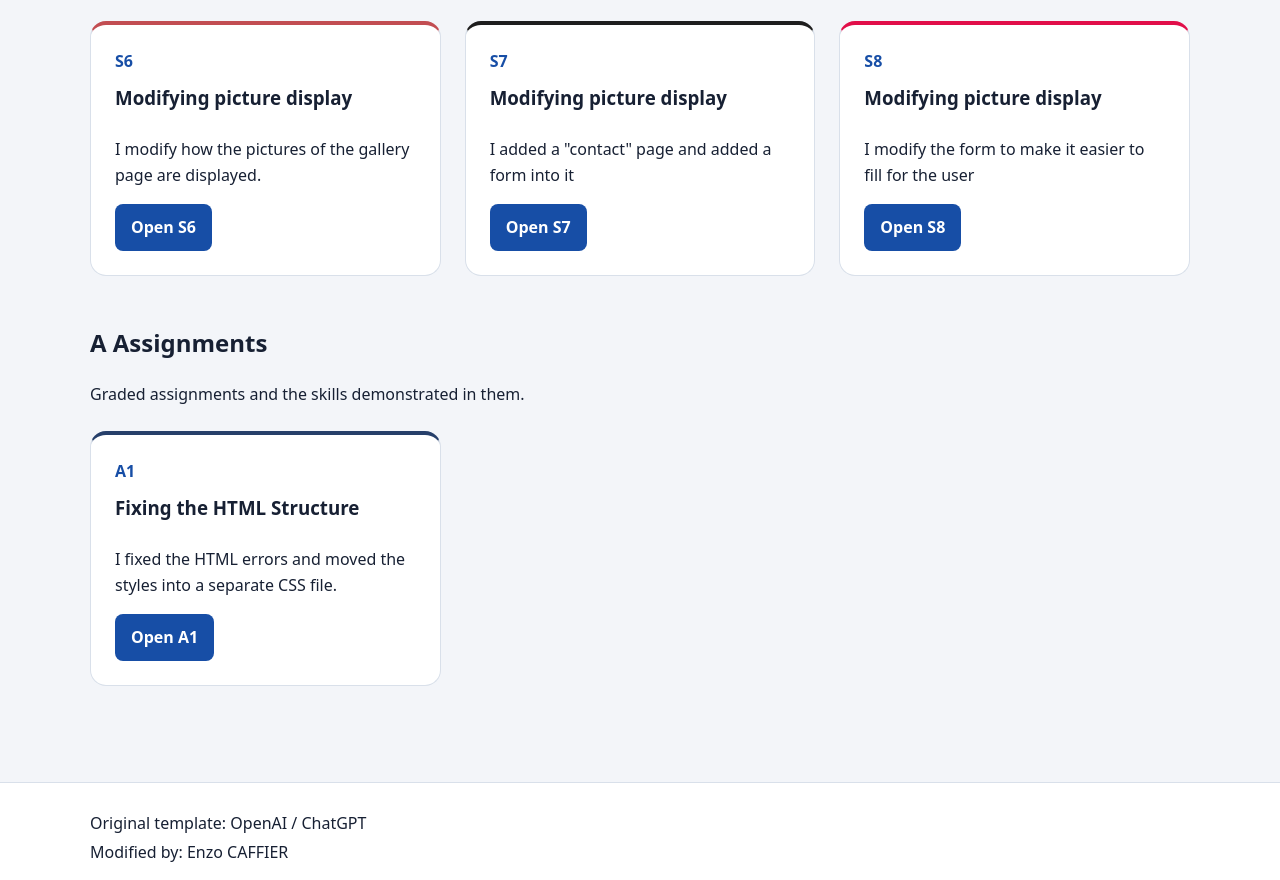
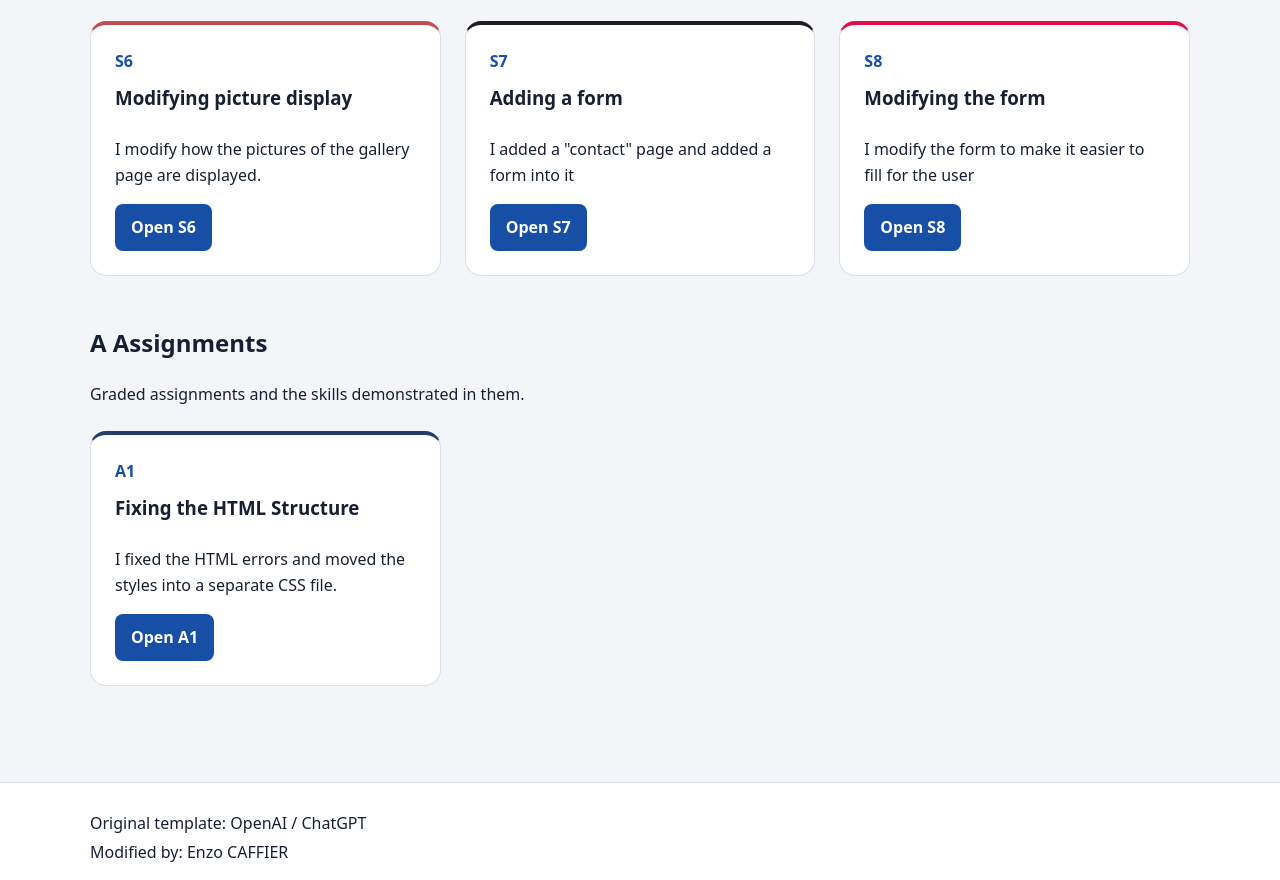
Before and after one commit to Enzo-CAFFIER/assignement_web_dev, a plain HTML site: page index.html in a window 1280 px wide. Shown: the part 863-1743 px from the top of the page. Drawn offline with Linux system fonts and the light colour scheme.

Commit message:
Update index.html

```diff
--- a/index.html
+++ b/index.html
@@ -60,13 +60,13 @@
         </article>
         <article class="card">
           <p class="task-id">S7</p>
-          <h3>Modifying picture display</h3>
+          <h3>Adding a form</h3>
           <p>I added a "contact" page and added a form into it</p>
           <a class="card-link" href="s7/index.html">Open S7</a>
         </article>
         <article class="card">
           <p class="task-id">S8</p>
-          <h3>Modifying picture display</h3>
+          <h3>Modifying the form</h3>
           <p>I modify the form to make it easier to fill for the user</p>
           <a class="card-link" href="s8/index.html">Open S8</a>
         </article>
```
